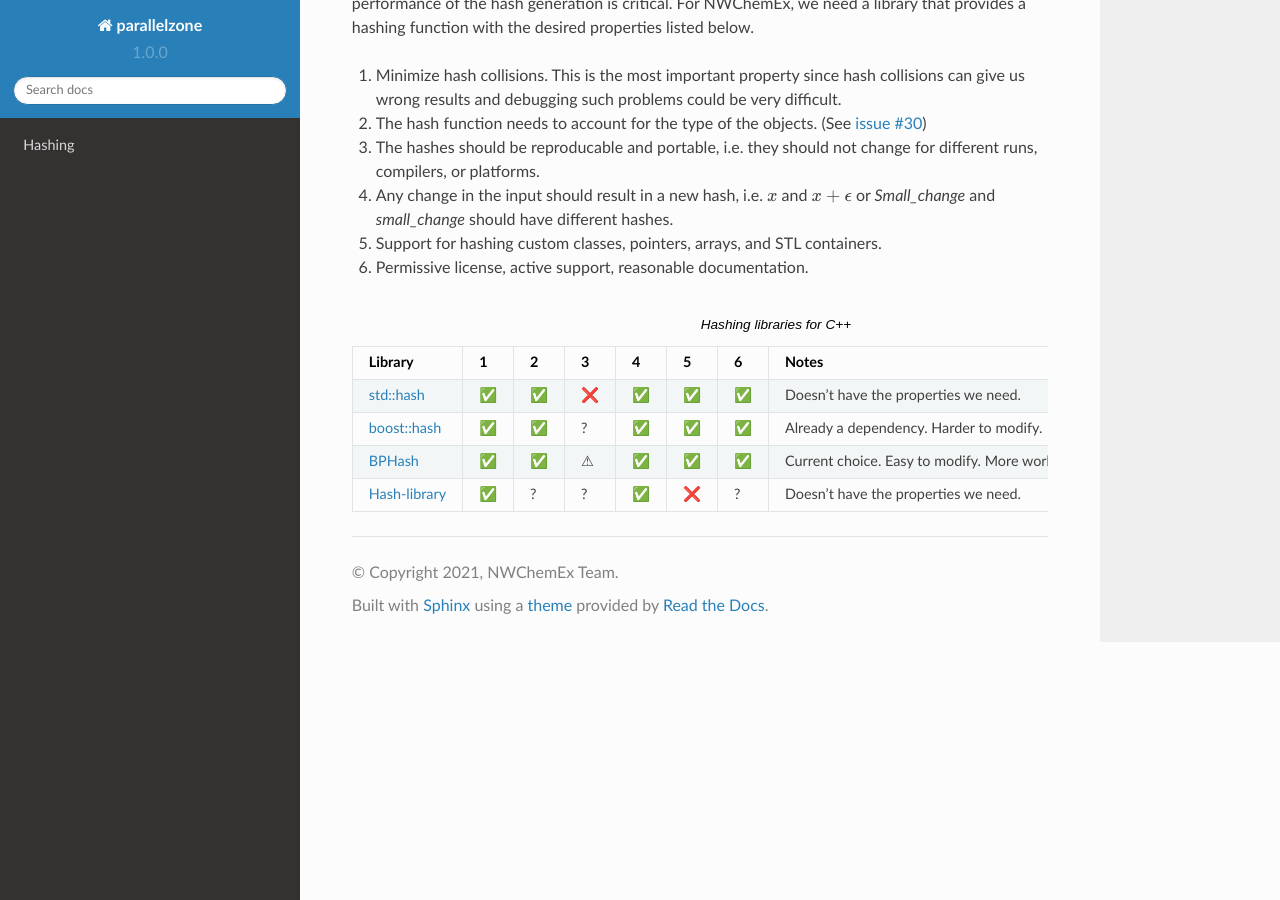
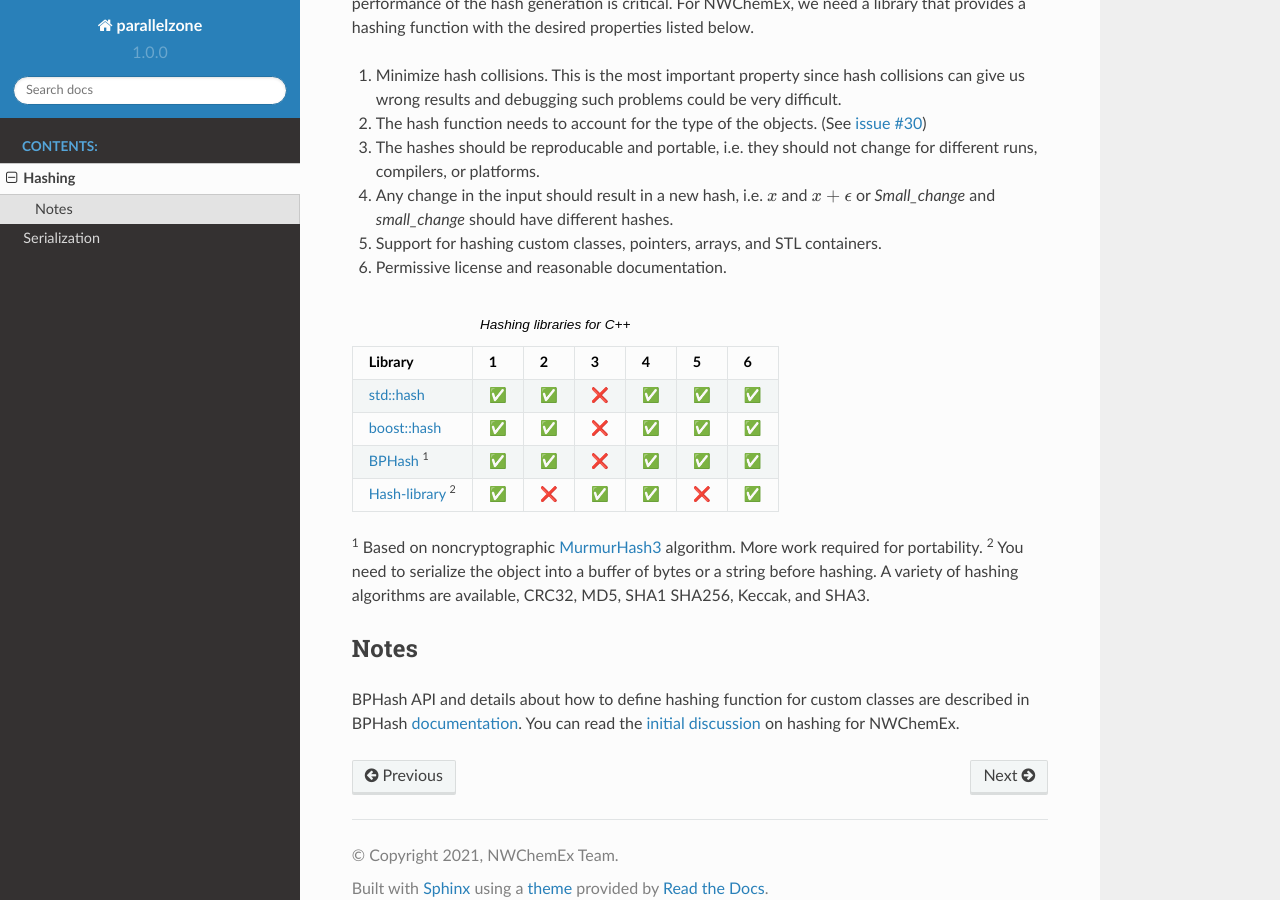
Before and after one commit to NWChemEx/ParallelZone, a Sphinx documentation site: the page built from docs/source/hashing/index.rst, in a window 1280 px wide and 900 px high, scrolled down 624 px. Built offline with Sphinx 7.4.7 and the Read the Docs theme 2.0.0, drawn with Linux system fonts in a browser that asks for light colours.

Commit message:
Add serialization documentation

```diff
--- a/docs/source/hashing/index.rst
+++ b/docs/source/hashing/index.rst
@@ -40,16 +40,31 @@
    :math:`x+\epsilon` or `Small_change` and `small_change` should have different
    hashes.
 #. Support for hashing custom classes, pointers, arrays, and STL containers.
-#. Permissive license, active support, reasonable documentation.
+#. Permissive license and reasonable documentation.
 
 .. table:: Hashing libraries for C++
    :widths: auto
 
-   ====================================================================================  ===== ===== ===== ===== ===== ===== ====================================================================================
-    Library                                                                              1     2     3     4     5     6      Notes
-   ====================================================================================  ===== ===== ===== ===== ===== ===== ====================================================================================
-   `std::hash <https://en.cppreference.com/w/cpp/utility/hash>`_                         ✅    ✅     ❌    ✅    ✅    ✅     Doesn't have the properties we need.
-   `boost::hash <https://www.boost.org/doc/libs/1_78_0/doc/html/hash.html>`_             ✅    ✅     ?     ✅    ✅    ✅     Already a dependency. Harder to modify.
-   `BPHash <http://bennybp.github.io/BPHash/>`_                                          ✅    ✅     ⚠     ✅    ✅    ✅     Current choice. Easy to modify. More work required for portability.
-   `Hash-library <https://github.com/stbrumme/hash-library>`_                            ✅    ?      ?     ✅    ❌    ?     Doesn't have the properties we need.
-   ====================================================================================  ===== ===== ===== ===== ===== ===== ====================================================================================
+   ====================================================================================  ===== ===== ===== ===== ===== =====
+    Library                                                                              1     2     3     4     5     6
+   ====================================================================================  ===== ===== ===== ===== ===== =====
+   `std::hash <https://en.cppreference.com/w/cpp/utility/hash>`_                         ✅    ✅     ❌     ✅    ✅    ✅
+   `boost::hash <https://www.boost.org/doc/libs/1_78_0/doc/html/hash.html>`_             ✅    ✅     ❌     ✅    ✅    ✅
+   `BPHash <http://bennybp.github.io/BPHash/>`_  \ :sup:`1`                              ✅    ✅     ❌     ✅    ✅    ✅
+   `Hash-library <https://github.com/stbrumme/hash-library>`_  \ :sup:`2`                ✅    ❌     ✅     ✅    ❌    ✅
+   ====================================================================================  ===== ===== ===== ===== ===== =====
+
+\ :sup:`1` Based on noncryptographic `MurmurHash3
+<https://github.com/aappleby/smhasher/blob/master/src/MurmurHash3.cpp>`_
+algorithm. More work required for portability.
+\ :sup:`2` You need to serialize
+the object into a buffer of bytes or a string before hashing. A variety of
+hashing algorithms are available, CRC32, MD5, SHA1 SHA256, Keccak, and SHA3.
+
+Notes
+--------
+BPHash API and details about how to define hashing function for custom classes
+are described in BPHash `documentation
+<http://bennybp.github.io/BPHash/using_page.html>`_. You can read the `initial
+discussion <https://github.com/NWChemEx-Project/PluginPlay/issues/17>`_ on
+hashing for NWChemEx.
--- a/docs/source/index.rst
+++ b/docs/source/index.rst
@@ -10,6 +10,8 @@
    :maxdepth: 2
    :caption: Contents:
 
+   hashing/index
+   serialization/index
 
 `C++ API <parallelzone_cxx_api/index.html>`_
 
```
Also changed, not shown: docs/source/serialization/index.rst (added, +48 -0 lines).
